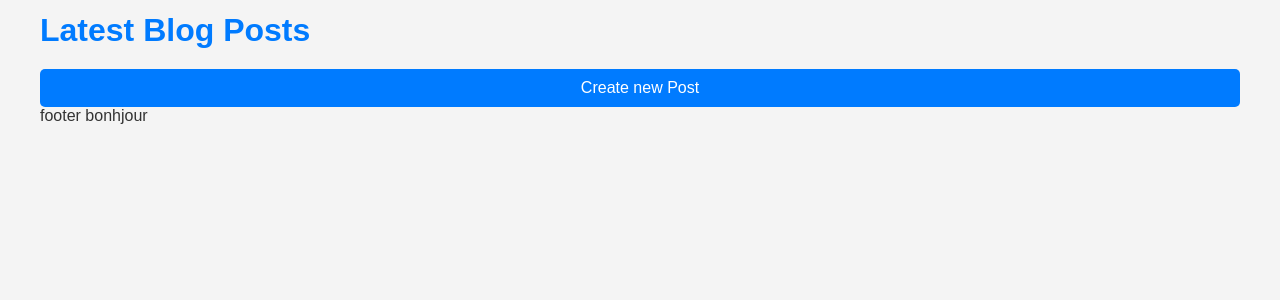
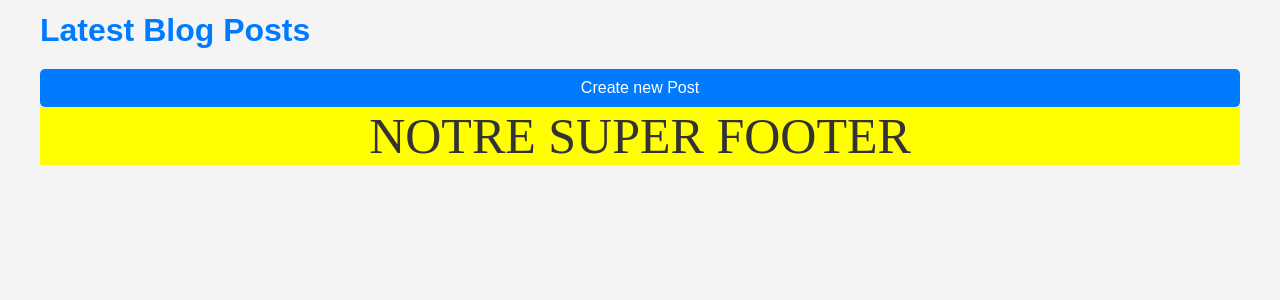
Before and after one commit to Vodianoi/blog, a PHP site: template ressources/views/home.tpl.php in a window 1280 px wide. Shown: the part 48-348 px from the top of the page. Run offline with PHP 8.4, Linux system fonts and the light colour scheme; the template is opened without the code that fills it, so the values that code supplies are empty.

Commit message:
mon super footer

```diff
--- a/app/controllers/homeController.php
+++ b/app/controllers/homeController.php
@@ -8,3 +8,5 @@ try {
     echo $e->getMessage();
 }
 include '../ressources/views/home.tpl.php';
+
+include '../ressources/views/layouts/footer.tpl.php';
--- a/public/css/styles.css
+++ b/public/css/styles.css
@@ -4,6 +4,7 @@
     padding: 0;
     box-sizing: border-box;
 }
+
 body{
     font-family: 'Arial', sans-serif;
     margin: 40px;
@@ -225,3 +226,10 @@ label[for="category"] {
     margin-bottom: 8px;
     color: #007bff;
 }
+
+footer{
+    text-align: center;
+    font-family: "Bitstream Charter";
+    font-size: 50px;
+    background-color:yellow;
+}
--- a/ressources/views/layouts/footer.tpl.php
+++ b/ressources/views/layouts/footer.tpl.php
@@ -1,3 +1,8 @@
-<footer>footer bonhjour</footer>
+<footer>NOTRE SUPER FOOTER</footer>
+
+
+
+
+
 </body>
 </html>
```
